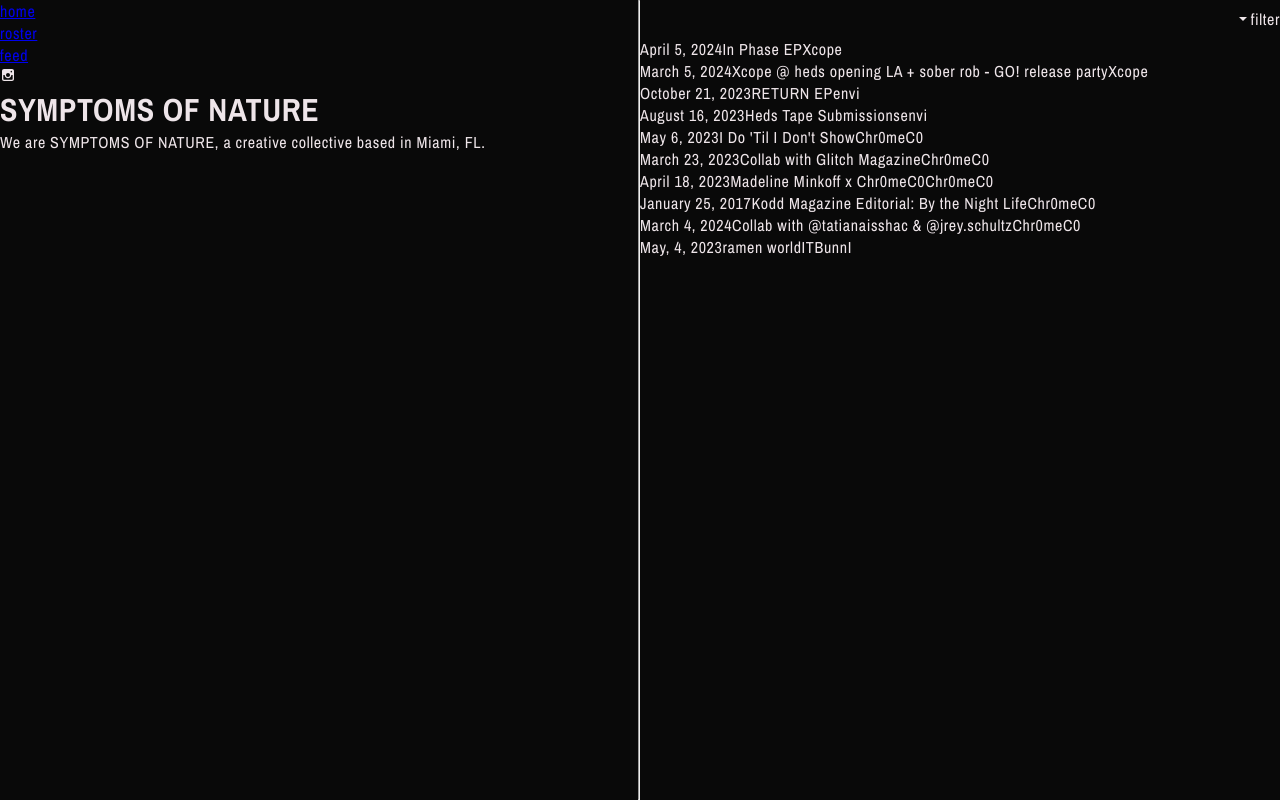
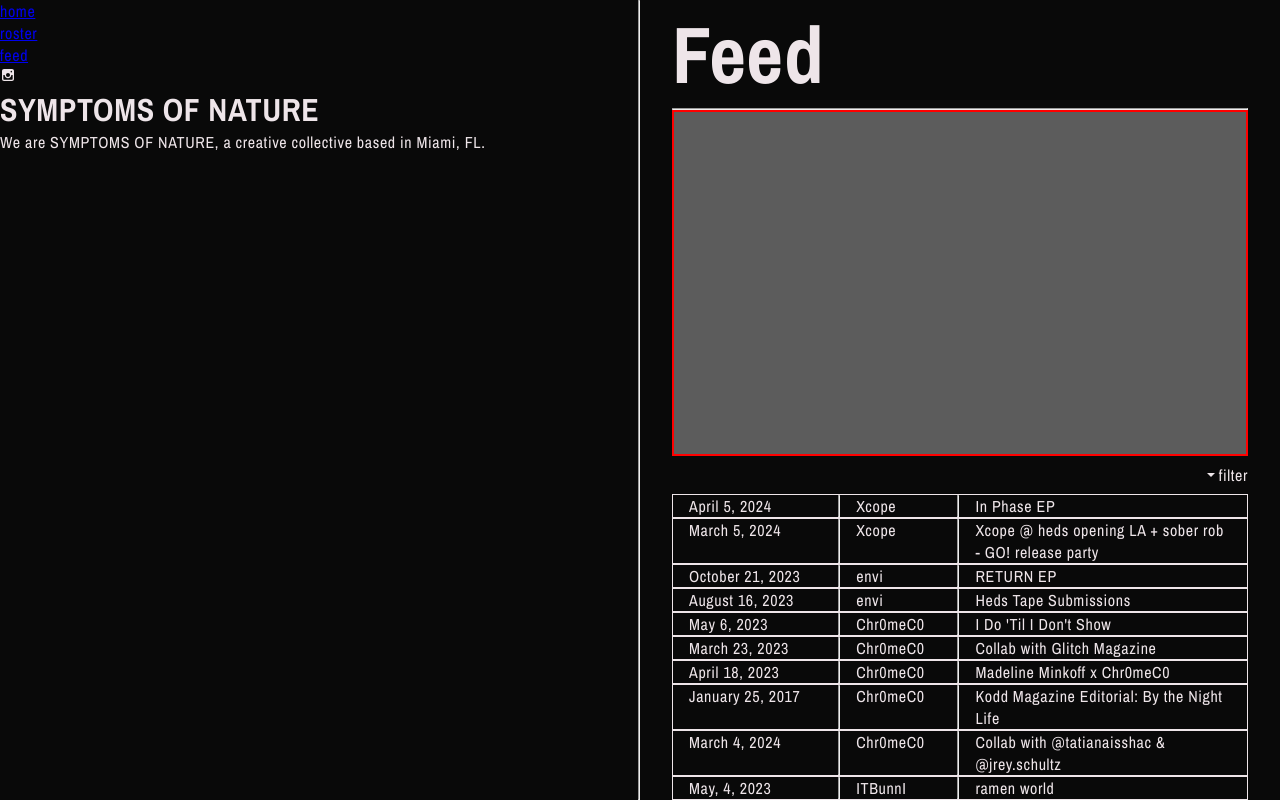
Before and after one commit to elliottsaruski/symptoms-of-nature-website, a React (Vite) app: page /feed in a window 1280 px wide. Built offline with nearby package versions, Linux system fonts and the light colour scheme.

Commit message:
style updates for redesign

```diff
--- a/src/App.css
+++ b/src/App.css
@@ -59,6 +59,7 @@
 #NAV_LEFT {
   width: 50dvw;
   height: 100svh;
+  overflow: hidden;
 }
 
 /* ---------------------------FEED + ARTISTS WRAPPERS---------------------- */
@@ -86,10 +87,68 @@
 
 /* ------------------------------POSTS----------------------- */
 
+#feed-wrapper {
+  display: flex;
+  flex-direction: column;
+  justify-content: flex-end;
+  overflow: hidden;
+  padding-inline: 2rem;
+}
+
+#feed-wrapper h2 {
+  font-size: 5rem;
+}
+.feed-post-img-wrapper {
+  background-color: rgba(255, 255, 255, 0.336);
+  flex-grow: 1;
+  border: 2px solid red;
+}
+
+#posts-wrapper {
+  display: flex;
+  flex-direction: column;
+  overflow-y: scroll;
+}
 .post {
   display: flex;
+  border: 1px solid var(--clr-li);
+}
+
+.post-date {
+  flex: 0.25;
+  flex-basis: 5rem;
+  padding-inline: 1rem;
+}
+
+.post-artist {
+  flex: 0.25;
+  padding-inline: 1rem;
+}
+
+.post-title {
+  flex: 0.75;
+  padding-inline: 1rem;
 }
 
 /* ------------------------------ARTIST CARD----------------------- */
 
+#artists-wrapper h2 {
+  font-size: 5rem;
+}
+
+.artist-card {
+  display: flex;
+  flex-direction: column;
+}
+
+.artist-cards {
+  display: flex;
+  flex-wrap: wrap;
+}
+
+.artist-card-img {
+  height: 15rem;
+  width: 15rem;
+}
+
 /* ------------------------------ARTIST PROFILE----------------------- */
--- a/src/components/ArtistCard.jsx
+++ b/src/components/ArtistCard.jsx
@@ -6,7 +6,7 @@
     <Link to={artistID}>
       <div className="artist-card">
         <img className="artist-card-img" src={img}></img>
-        <h2 className="artist-card-name">{name}</h2>
+        <figcaption className="artist-card-name">{name}</figcaption>
       </div>
     </Link>
   );
--- a/src/components/FeedPost.jsx
+++ b/src/components/FeedPost.jsx
@@ -1,17 +1,17 @@
 import { IoPlayCircle, IoLogoSoundcloud } from "react-icons/io5";
 import { FaBandcamp } from "react-icons/fa";
-import PropTypes from "prop-types";
-import { Link } from "react-router-dom";
 
 function FeedPost({ title, date, img, artist, description, postType, links }) {
   return (
-    <div className="post">
-      <p className="post-date">{date}</p>
-      <p className="post-title">{title}</p>
-      <p className="post-artist">{artist}</p>
-
-      {/* <Link to={`/artists/${artist}`}>{artist}</Link> */}
-    </div>
+    <>
+      <div className="post">
+        <a className="post-date">{date}</a>
+        <hr />
+        <a className="post-artist">{artist}</a>
+        <hr />
+        <a className="post-title">{title}</a>
+      </div>
+    </>
   );
 }
 
@@ -46,9 +46,4 @@
   }
 }
 
-PropTypes.FeedPost = {
-  key: PropTypes.string,
-  title: PropTypes.string,
-};
-
 export default FeedPost;
--- a/src/pages/ArtistProfilePage.jsx
+++ b/src/pages/ArtistProfilePage.jsx
@@ -1,14 +1,13 @@
 import { useParams } from "react-router-dom";
 import { roster } from "../data/RosterData";
 import { posts } from "../data/PostData";
-import FeedPost, { Links } from "../components/FeedPost";
+import FeedPost from "../components/FeedPost";
 import Filterbar from "../components/Filterbar";
 
 function ArtistProfilePage() {
   const { id } = useParams();
   const artist = roster.find((el) => el.artistID == `${id}`);
   const artistPosts = posts.filter((el) => el.artistID == id);
-  console.log(artistPosts);
 
   return (
     <div id="artist-profile-page-wrapper">
@@ -16,7 +15,6 @@
       <h2>{artist.artistID}</h2>
       <h3>{artist.title}</h3>
       <span>{artist.description}</span>
-      {/* <Links postType={artist.profileType} links={artist.links} /> */}
       <hr id="seperator"></hr>
       <Filterbar />
       <div className="artist-posts-wrapper">
--- a/src/pages/Artists.jsx
+++ b/src/pages/Artists.jsx
@@ -5,6 +5,15 @@
 function Artists() {
   return (
     <div id="artists-wrapper">
+      <h2>Roster</h2>
+      <span>
+        Lorem ipsum dolor sit, amet consectetur adipisicing elit. Quos nihil
+        debitis, saepe distinctio molestias non molestiae tempore dignissimos
+        nulla eveniet, dolor, consequatur tempora enim voluptatem! Velit fuga
+        illum consequatur quae!
+      </span>
+      <hr />
+      <div className="artist-cards">
         {roster.map((artist, index) => {
           return (
             <ArtistCard
@@ -17,6 +26,7 @@
         })}
         <Outlet />
       </div>
+    </div>
   );
 }
 
--- a/src/pages/Feed.jsx
+++ b/src/pages/Feed.jsx
@@ -1,5 +1,4 @@
 import { posts } from "../data/PostData.jsx";
-
 import Filterbar from "../components/Filterbar";
 import FeedPost from "../components/FeedPost";
 import { Outlet } from "react-router-dom";
@@ -7,8 +6,10 @@
 function Feed() {
   return (
     <div id="feed-wrapper">
-      <Filterbar />
+      <h2>Feed</h2> <hr />
+      <div className="feed-post-img-wrapper"></div>
       <div id="posts-wrapper">
+        <Filterbar />
         {posts.map((post, index) => {
           return (
             <FeedPost
```
Lines whose indentation alone changed are shown as unchanged.
